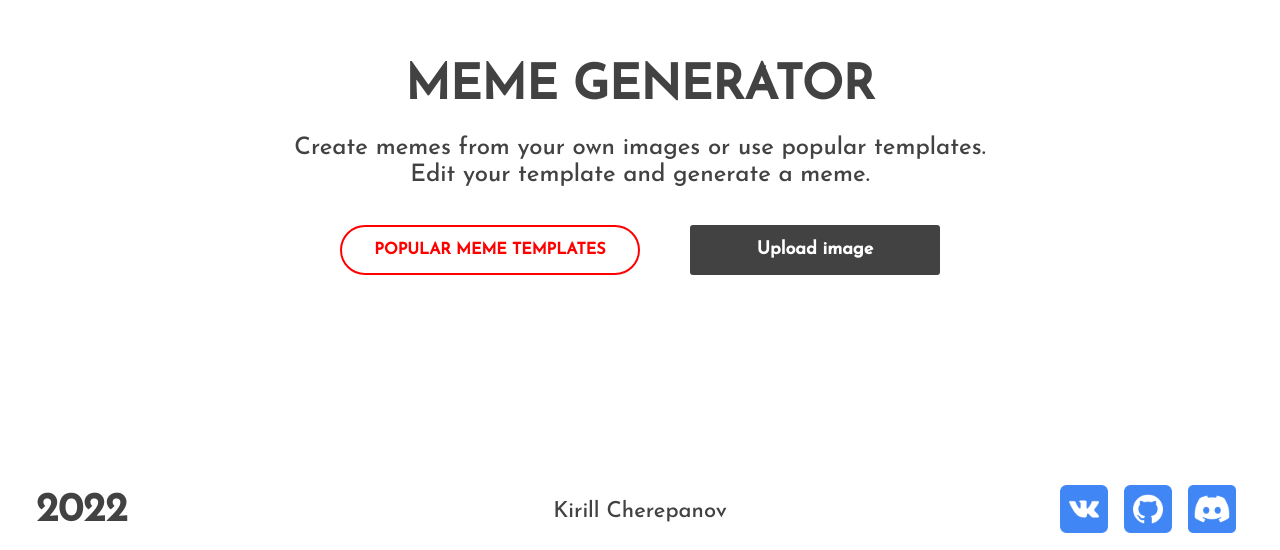
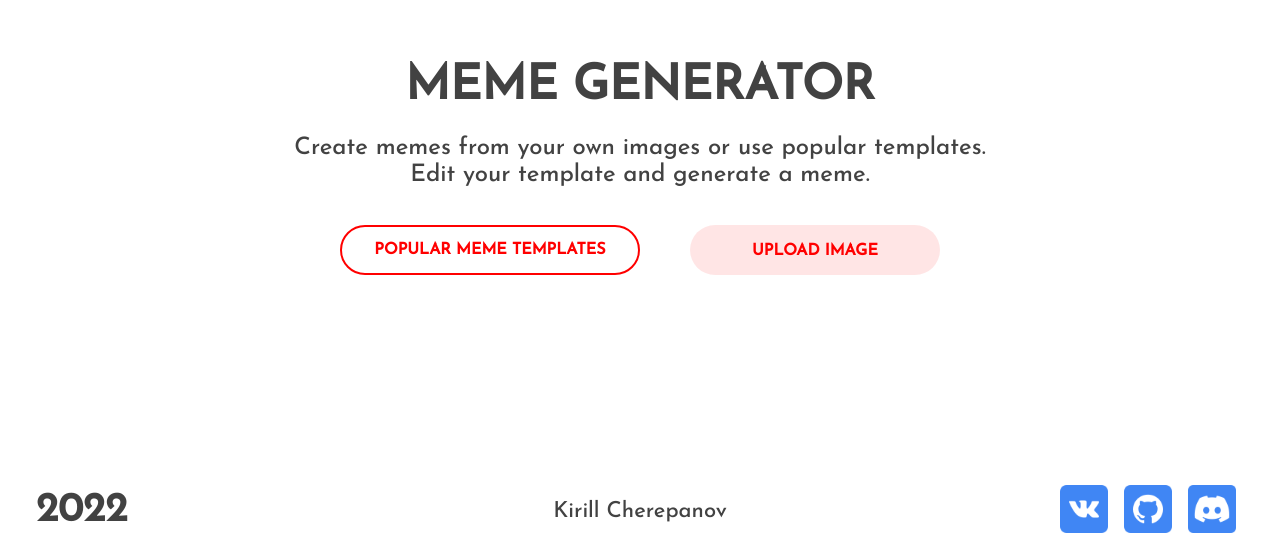
Before and after one commit to Kirill-Cherepanov/meme-generator, a React (Create React App) app: page / in a window 1280 px wide. Shown: the part 250-800 px from the top of the page. Built offline with nearby package versions, Linux system fonts and the light colour scheme.

Commit message:
feat: add animated button

```diff
--- /dev/null
+++ b/src/components/App/AnimatedButton.js
@@ -0,0 +1,10 @@
+import React from 'react';
+import './AnimatedButton.scss';
+
+export default function AnimatedButton({ children, className, clickHandler }) {
+  return (
+    <button class="animated-button" onClick={clickHandler}>
+      <span>{children}</span>
+    </button>
+  );
+}
--- /dev/null
+++ b/src/components/App/AnimatedButton.scss
@@ -0,0 +1,74 @@
+@use './main.scss' as m;
+
+.animated-button {
+  line-height: 40px;
+  height: 40px;
+  text-align: center;
+  width: 250px;
+  cursor: pointer;
+  font-size: 12px;
+  font-weight: bold;
+
+  background-color: transparent;
+  border: none;
+  color: m.$MainColor;
+  transition: all 0.3s;
+  position: relative;
+
+  @media (min-width: 600px) {
+    font-size: 16px;
+    line-height: 50px;
+    height: 50px;
+  }
+}
+
+.animated-button span {
+  text-transform: uppercase;
+  transition: all 0.3s;
+}
+
+.animated-button::before {
+  content: '';
+  position: absolute;
+  bottom: 0;
+  left: 0;
+  width: 100%;
+  height: 100%;
+  z-index: 1;
+  opacity: 0;
+  transition: all 0.3s;
+  border-top-width: 1px;
+  border-bottom-width: 1px;
+  border-top-style: solid;
+  border-bottom-style: solid;
+  border-top-color: m.$MainColor;
+  border-bottom-color: m.$MainColor;
+  transform: scale(0.1, 1);
+}
+
+.animated-button:hover span {
+  letter-spacing: 2px;
+}
+
+.animated-button:hover::before {
+  opacity: 1;
+  transform: scale(1, 1);
+}
+
+.animated-button::after {
+  content: '';
+  position: absolute;
+  bottom: 0;
+  left: 0;
+  width: 100%;
+  height: 100%;
+  z-index: 1;
+  transition: all 0.3s;
+  border-radius: 30px;
+  background-color: rgba(m.$MainColor, 0.1);
+}
+
+.animated-button:hover::after {
+  opacity: 0;
+  transform: scale(0.1, 1);
+}
--- a/src/components/StartingPage/TemplateChoose.js
+++ b/src/components/StartingPage/TemplateChoose.js
@@ -1,6 +1,6 @@
 import React from 'react';
-import StyledButton from '../App/StyledButton';
 import BlobButton from '../App/BlobButton';
+import AnimatedButton from '../App/AnimatedButton';
 import './TemplateChoose.scss';
 
 export default function TemplateChoose({
@@ -17,25 +17,17 @@ export default function TemplateChoose({
       </h2>
       <div className="starting__buttons">
         <BlobButton
-          className={'starting__popular-memes-btn'}
+          className="starting__popular-memes-btn"
           clickHandler={openPopularMemes}
         >
           Popular meme templates
         </BlobButton>
-        {/* <StyledButton
-          buttonStyle="primary"
-          buttonSize={'L'}
-          clickHandler={openPopularMemes}
-        >
-          Popular meme templates
-        </StyledButton> */}
-        <StyledButton
-          buttonStyle="secondary"
-          buttonSize={'L'}
+        <AnimatedButton
+          className="starting__upload-btn"
           clickHandler={uploadImageHandler}
         >
           Upload image
-        </StyledButton>
+        </AnimatedButton>
       </div>
     </div>
   );
```
